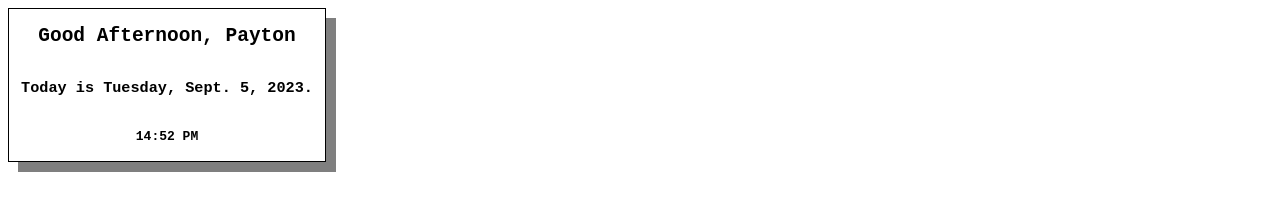
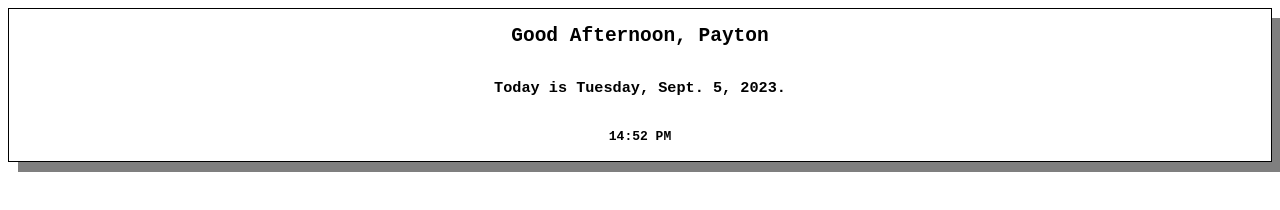
Before and after one commit to paytonjewell/notion-embeds, a plain HTML site: page index.html in a window 1280 px wide. Drawn offline with Linux system fonts and the light colour scheme.

Commit message:
Update styles

```diff
--- a/index.html
+++ b/index.html
@@ -5,7 +5,7 @@
   <h4 id='time'>Time  </h4>
 </div>
   <style>
-    .greeting-container {
+.greeting-container {
   display: flex;
   flex-direction: column;
   font-family: Monospace;
@@ -13,7 +13,6 @@
   justify-content: center;
   border: 1px solid black;
   box-shadow: 10px 10px 0 rgba(0, 0, 0, 0.5);
-  max-width: 25%;
 }
   </style>
   <script>
```
